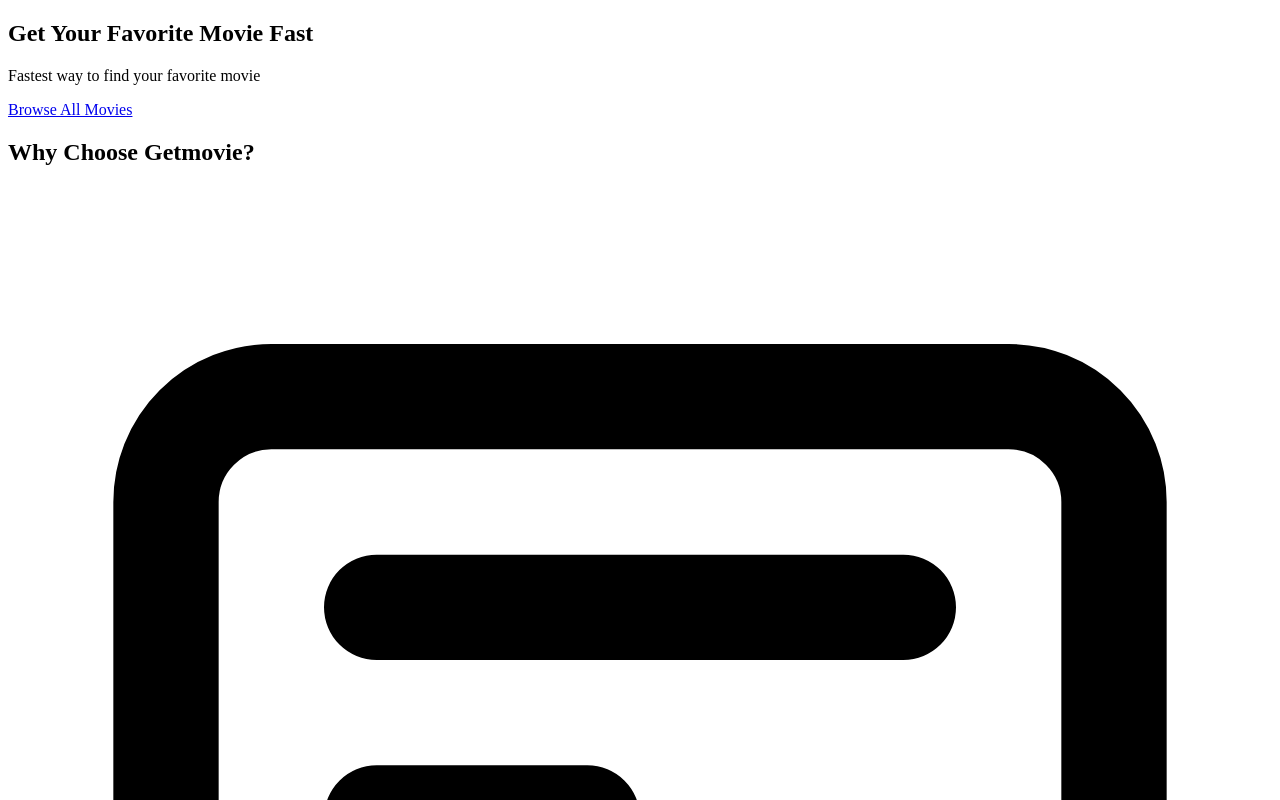
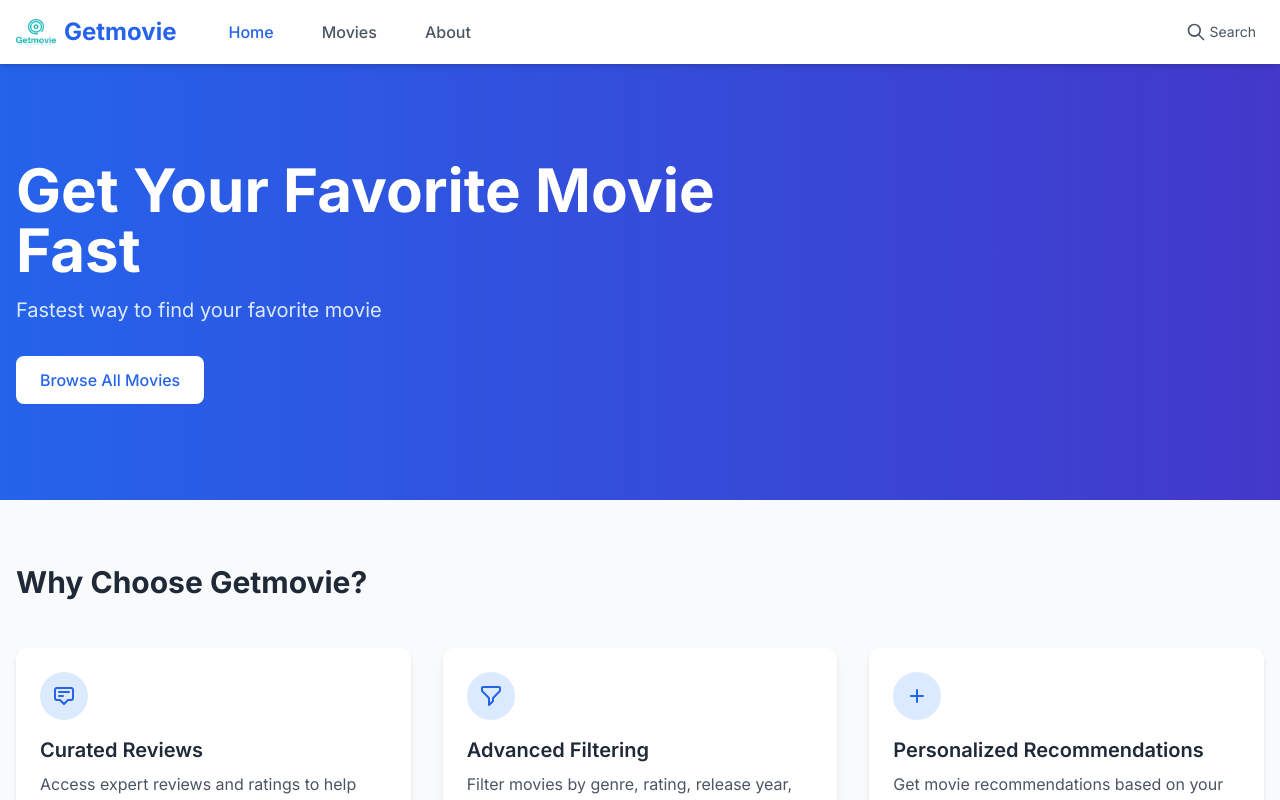
Before and after one commit to Belayet2/Get-Movie, a Next.js app: page / in a window 1280 px wide. Shown: the top 800 px of the page. Built offline with nearby package versions, Linux system fonts and the light colour scheme; no server answers; the database is empty.

Commit message:
CSS Error Fix

```diff
--- a/app/layout.tsx
+++ b/app/layout.tsx
@@ -39,6 +39,11 @@
 
 import { Metadata } from "next";
 import Script from "next/script";
+import "./globals.css";
+import RootLayoutClient from "./components/RootLayoutClient";
+import { Inter } from "next/font/google";
+
+const inter = Inter({ subsets: ["latin"] });
 
 export const metadata: Metadata = {
   title: "Getmovie - Get your favorite movies faster",
@@ -80,7 +85,7 @@ export const metadata: Metadata = {
   },
 };
 
-export default function RootLayout({ children }: { children: React.ReactNode }) {
+export default function RootLayout({ children, }: { children: React.ReactNode;}) {
   return (
     <html lang="en">
       <head>
@@ -105,7 +110,9 @@ export default function RootLayout({ children }: { children: React.ReactNode })
           }}
         />
       </head>
-      <body>{children}</body>
+      <body className={`${inter.className} antialiased`}>
+         <RootLayoutClient>{children}</RootLayoutClient>
+       </body>
     </html>
   );
 }
```
